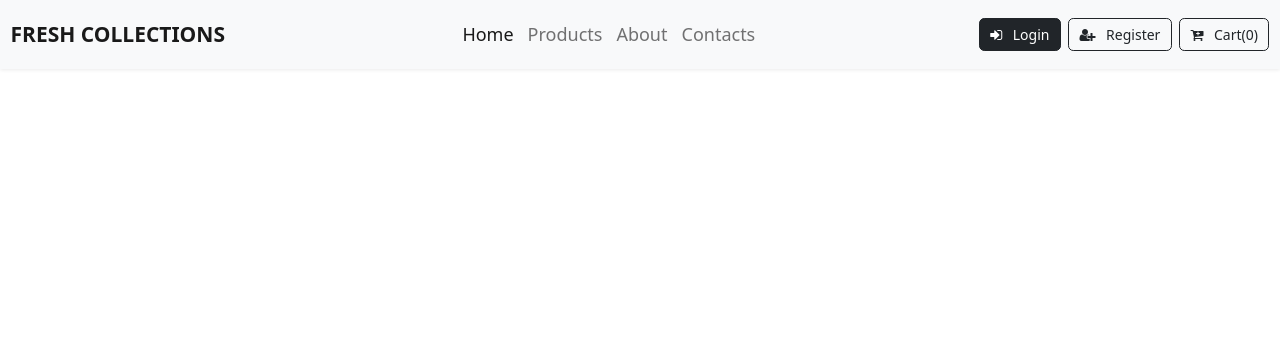
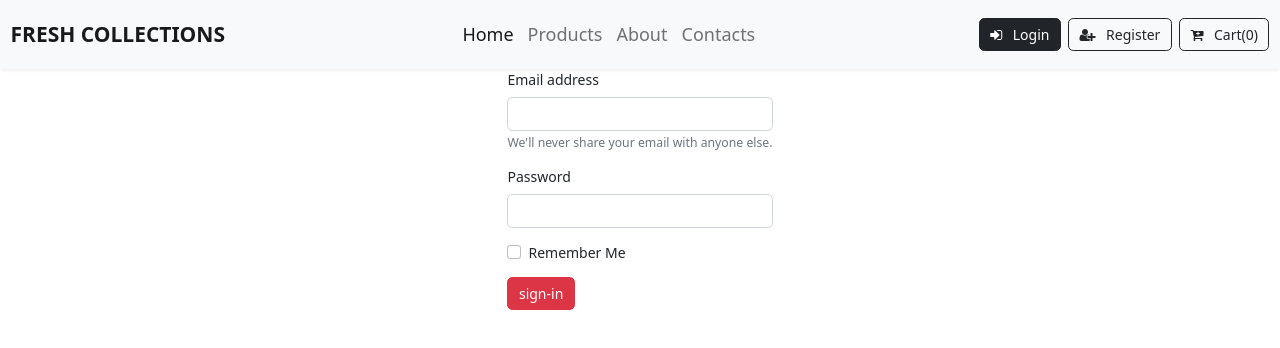
Before and after one commit to mweneh/sokoni-app, a React (Create React App) app: page /login in a window 1280 px wide. Shown: the top 348 px of the page. Built offline with nearby package versions, Linux system fonts and the light colour scheme.

Commit message:
Create Login

```diff
--- a/src/App.js
+++ b/src/App.js
@@ -7,6 +7,7 @@ import Product from './components/Product';
 import { Route, Switch} from 'react-router-dom'
 import About from './components/About';
 import Contacts from './components/Contacts'
+import Login from './components/Login';
 
 
 function App() {
@@ -23,6 +24,8 @@ function App() {
       </Route>
       <Route exact path = '/about' element={<About/>} ><About/></Route>
       <Route exact path = '/contacts' element={<Contacts/>} ><Contacts/></Route>
+      <Route exact path = '/login' element={<Login/>} ><Login/></Route>
+
 
       {/* </Routes> */}</Switch>
     </div>
--- /dev/null
+++ b/src/components/Login.js
@@ -0,0 +1,50 @@
+const Login = () => {
+
+    const handleSubmit =(e)=>{
+        e.preventDefault()
+    }
+  return (
+    <div className="d-flex justify-content-center mb-7 pb-6">
+      <form>
+        <div class="mb-3">
+          <label for="inputEmail1" class="form-label">
+            Email address
+          </label>
+          <input
+            type="email"
+            class="form-control"
+            id="exampleInputEmail1"
+            aria-describedby="emailHelp"
+          ></input>
+          <div id="emailHelp" class="form-text">
+            We'll never share your email with anyone else.
+          </div>
+        </div>
+        <div class="mb-3">
+          <label for="exampleInputPassword1" class="form-label">
+            Password
+          </label>
+          <input
+            type="password"
+            class="form-control"
+            id="exampleInputPassword1"
+          ></input>
+        </div>
+        <div class="mb-3 form-check">
+          <input
+            type="checkbox"
+            class="form-check-input"
+            id="exampleCheck1"
+          ></input>
+          <label class="form-check-label" for="exampleCheck1">
+           Remember Me
+          </label>
+        </div>
+        <button onClick={handleSubmit} type="submit" class="btn btn-danger">
+          sign-in
+        </button>
+      </form>
+    </div>
+  );
+};
+export default Login
--- a/src/components/Products.js
+++ b/src/components/Products.js
@@ -59,10 +59,10 @@ function Products() {
       </div>
       {filter.map((item) => {
         return (
-          < div>
-            <div className="col-md-3 mb-4">
+          <div className="row ">
+            <div className="col-md-4 mb-4">
               <div className="card h-100 text-center p-4" key={item.id} >
-                <img src={item.image }className="card-img-top" alt={item.title} height='300px'/>
+                <img src={item.image }className="card-img-top" alt={item.title} height='400px' />
                 <div className="card-body">
                   <h5 className="card-title mb-0">{item.title.substring(0,12)} ...</h5>
                   <p className="card-text lead fw-bold">
@@ -87,7 +87,7 @@ function Products() {
           <h1 className="display-6 fw-bold text-center">New Arrivals</h1>
         </div>
       </div>
-      <div className="row d-grid  ">
+      <div className='row justify-content-center'>
         {loading ? <Loading /> : <DisplayItems />}
       </div>
     </div>
```
